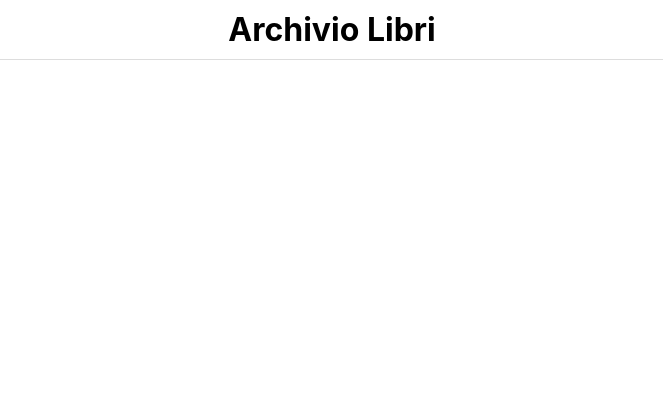
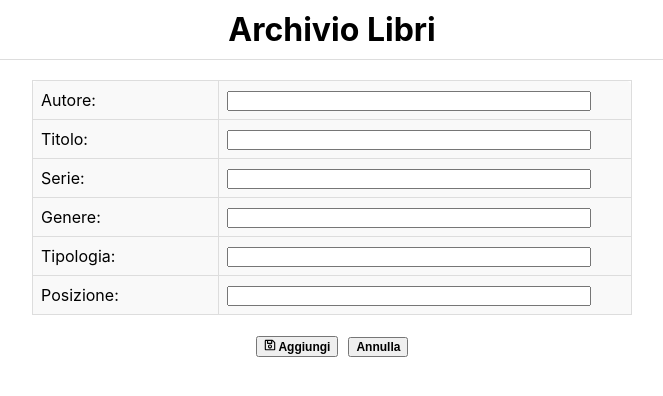
Before and after one commit to NicoloSoma/ArchivioLibri_frontend, a React (Create React App) app: page /add-new in a window 1280 px wide. Before the commit this address had no page. Shown: the top 396 px of the page, without its empty margins (308-971 px from the left). Built offline with nearby package versions, Linux system fonts and the light colour scheme.

Commit message:
funziona add-new-libro, funziona cancella libro

```diff
--- a/src/App.js
+++ b/src/App.js
@@ -124,6 +124,7 @@ import { BrowserRouter as Router, Routes, Route } from "react-router-dom";
 import HomePage from "./HomePage";
 import BookDetail from "./BookDetail";
 import './App.css';
+import NewBookForm from "./NewBookForm";
 
 function App() {
   return (
@@ -135,6 +136,7 @@ function App() {
         <Routes>
           <Route path="/" element={<HomePage />} />
           <Route path="/book/:id" element={<BookDetail />} />
+          <Route path="/add-new" element={<NewBookForm />} />
         </Routes>
       </div>
     </Router>
--- a/src/BookDetail.js
+++ b/src/BookDetail.js
@@ -6,6 +6,7 @@ import "./App.css"; // Importa il tuo file CSS
 import { FaPencil } from "react-icons/fa6";
 import { FaRegSave } from "react-icons/fa";
 import { IoMdArrowRoundBack } from "react-icons/io";
+import { MdDeleteOutline } from "react-icons/md";
 
 function BookDetail() {
   const { id } = useParams();
@@ -24,6 +25,9 @@ function BookDetail() {
     Posizione: "",
     Letto: "",
   });
+
+  const [alertMessage, setAlertMessage] = useState(false);
+  const [isDeleting, setIsDeleting] = useState(false);
 
   useEffect(() => {
     //fetch("http://localhost:3001/books")
@@ -101,6 +105,80 @@ function BookDetail() {
 
   return (
     <div className="book-detail">
+      {alertMessage && (
+        <div className="modal-overlay">
+          <div className="modal-content">
+            {isDeleting ? (
+              <p>Eliminazione in corso...</p>
+            ) : (
+              <>
+                <p>Sei sicuro di voler cancellare questo libro?</p>
+
+                <div className="compact-view">
+                  {Object.entries(book).map(([key, value]) => (
+                    <div key={key} style={{ display: "flex", justifyContent: "flex-start", marginBottom: "5px" }}>
+                      <span style={{ fontWeight: "bold" }}>{key}: </span>
+                      <span style={{ marginLeft: "1ch" }}>{value}</span>
+                    </div>
+                  ))}
+                </div>
+
+                <div style={{ marginTop: "1rem" }}>
+                  <button
+                    style={{
+                      backgroundColor: "#e74c3c",
+                      color: "#fff",
+                      padding: "6px 12px",
+                      border: "none",
+                      borderRadius: "6px",
+                      marginRight: "10px",
+                      cursor: "pointer",
+                      fontSize: "14px",
+                    }}
+                    onClick={() => {
+                      setIsDeleting(true);
+                      fetch(
+                        `https://archiviolibri-backend.onrender.com/books/${id}`,
+                        {
+                          method: "DELETE",
+                        }
+                      )
+                        .then(() => {
+                          setIsDeleting(false);
+                          setAlertMessage(false);
+                          navigate("/");
+                        })
+                        .catch((error) => {
+                          console.error(
+                            "Errore nella cancellazione del libro:",
+                            error
+                          );
+                        });
+                    }}
+                  >
+                    Conferma
+                  </button>
+                  <button
+                    style={{
+                      backgroundColor: "#bdc3c7",
+                      color: "#333",
+                      padding: "6px 12px",
+                      border: "none",
+                      borderRadius: "6px",
+                      cursor: "pointer",
+                      fontSize: "14px",
+                    }}
+                    onClick={() => setAlertMessage(false)}
+                  >
+                    Annulla
+                  </button>
+                </div>
+              </>
+            )}
+          </div>
+        </div>
+      )}
+
       {isEditing ? (
         <>
           <form>
@@ -188,8 +266,21 @@ function BookDetail() {
               </tbody>
             </table>
           </form>
-          <button style={{marginRight: "5px", fontSize: "12px"}} onClick={handleSave}> <FaRegSave /><strong> Salva</strong></button>
-          <button style={{marginLeft: "5px", fontSize: "12px"}} onClick={handleCancel}> <strong> Annulla</strong></button>
+          <button
+            style={{ marginRight: "5px", fontSize: "12px" }}
+            onClick={handleSave}
+          >
+            {" "}
+            <FaRegSave />
+            <strong> Salva</strong>
+          </button>
+          <button
+            style={{ marginLeft: "5px", fontSize: "12px" }}
+            onClick={handleCancel}
+          >
+            {" "}
+            <strong> Annulla</strong>
+          </button>
         </>
       ) : (
         <>
@@ -208,11 +299,10 @@ function BookDetail() {
                 display: "flex",
                 alignItems: "center",
                 justifyContent: "center",
-
               }}
             >
               <Link to="/">
-                <IoMdArrowRoundBack color="black" />
+                <IoMdArrowRoundBack color="black" size={20} />
               </Link>
             </button>
             <h2>{book.Titolo}</h2>
@@ -226,7 +316,19 @@ function BookDetail() {
               }}
               onClick={() => setIsEditing(true)}
             >
-              <FaPencil />
+              <FaPencil size={20} />
+            </button>
+            <button
+              onClick={() => setAlertMessage(true)}
+              style={{
+                aspectRatio: "1 / 1",
+                height: "100%",
+                display: "flex",
+                alignItems: "center",
+                justifyContent: "center",
+              }}
+            >
+              <MdDeleteOutline size={20} />
             </button>
           </div>
           <table className="book-detail-table">
--- a/src/HomePage.js
+++ b/src/HomePage.js
@@ -3,6 +3,8 @@ import { useNavigate } from "react-router-dom";
 import { useSearch } from "./context/SearchContext"; // percorso corretto
 
 import "./App.css"; // Importa il tuo file CSS
+
+import { IoAddCircleOutline, IoCloseSharp } from "react-icons/io5";
 
 function HomePage() {
   const [books, setBooks] = useState([]);
@@ -62,6 +64,7 @@ function HomePage() {
         <p>Caricamento libri in corso...</p>
       ) : (
         <>
+          <div style={{ marginBottom: "2rem" }}></div>
           <div
             style={{
               display: "flex",
@@ -90,38 +93,16 @@ function HomePage() {
               }}
               style={{
                 marginLeft: "0.5rem",
-                padding: "0.5rem",
+                padding: "0.2rem",
                 cursor: "pointer",
               }}
             >
-              ✕
+              <IoCloseSharp size={20} color="red" />
             </button>
           </div>
 
-          <table>
-            <thead>
-              <tr>
-                <th>Autore</th>
-                <th>Titolo</th>
-                <th>Serie</th>
-              </tr>
-            </thead>
-            <tbody>
-              {currentBooks.map((book) => (
-                <tr
-                  key={book.id}
-                  onClick={() => navigate(`/book/${book.id}`)}
-                  style={{ cursor: "pointer" }}
-                >
-                  <td>{book.Autore}</td>
-                  <td>{book.Titolo}</td>
-                  <td>{book.Serie}</td>
-                </tr>
-              ))}
-            </tbody>
-          </table>
           <div style={{ marginTop: "1rem" }}>
-          <button
+            <button
               onClick={() => setCurrentPage(() => 1)}
               disabled={currentPage === 1}
             >
@@ -149,15 +130,41 @@ function HomePage() {
             </button>
 
             <button
-              onClick={() =>
-                setCurrentPage(() => totalPages)
-              }
+              onClick={() => setCurrentPage(() => totalPages)}
               disabled={currentPage === totalPages}
             >
               &gt;&gt;
             </button>
           </div>
+
+          <table>
+            <thead>
+              <tr>
+                <th>Autore</th>
+                <th>Titolo</th>
+                <th>Serie</th>
+              </tr>
+            </thead>
+            <tbody>
+              {currentBooks.map((book) => (
+                <tr
+                  key={book.id}
+                  onClick={() => navigate(`/book/${book.id}`)}
+                  style={{ cursor: "pointer" }}
+                >
+                  <td>{book.Autore}</td>
+                  <td>{book.Titolo}</td>
+                  <td>{book.Serie}</td>
+                </tr>
+              ))}
+            </tbody>
+          </table>
+
           <div style={{ marginBottom: "2rem" }}></div>
+
+          <div className="floating-add-button">
+            <IoAddCircleOutline size={40} onClick={() => {navigate("add-new")}}/>
+          </div>
         </>
       )}
     </div>
--- /dev/null
+++ b/src/NewBookForm.js
@@ -0,0 +1,187 @@
+import React, { useState } from "react";
+import { useNavigate } from "react-router-dom";
+
+import "./App.css"; // Importa il tuo file CSS
+
+import { FaRegSave } from "react-icons/fa";
+
+function NewBookForm() {
+  const [formData, setFormData] = useState({
+    Autore: "",
+    Titolo: "",
+    Serie: "",
+    Genere: "",
+    Tipologia: "",
+    Posizione: "",
+    Letto: "",
+  });
+  const navigate = useNavigate(); // Usa useNavigate per la navigazione
+
+  const [isCreating, setIsCreating] = useState(false);
+
+  const handleChange = (e) => {
+    const { name, value } = e.target;
+    setFormData((prev) => ({
+      ...prev,
+      [name]: value,
+    }));
+  };
+
+  const handleSave = () => {
+    setIsCreating(true); // Imposta lo stato di creazione a true
+    fetch("https://archiviolibri-backend.onrender.com/add-book", {
+      method: "POST",
+      headers: {
+        "Content-Type": "application/json",
+      },
+      body: JSON.stringify(formData),
+    })
+      .then((response) => {
+        if (response.ok) {
+          setIsCreating(false); // Imposta lo stato di creazione a false
+          navigate("/"); // Redirect to home on success
+        } else {
+          return response.json().then((error) => {
+            console.error("Error:", error);
+            alert("Errore durante il salvataggio del libro.");
+          });
+        }
+      })
+      .catch((error) => {
+        console.error("Fetch error:", error);
+        alert("Errore di rete durante il salvataggio del libro.");
+      });
+  };
+
+  const handleCancel = () => {
+    setFormData({
+      Autore: "",
+      Titolo: "",
+      Serie: "",
+      Genere: "",
+      Tipologia: "",
+      Posizione: "",
+      Letto: "",
+    });
+    navigate("/");
+  };
+
+  return (
+    <div className="book-detail">
+      <>
+        <form>
+          <table className="book-detail-table">
+            <tbody>
+              <tr>
+                <td>Autore:</td>
+                <td>
+                  <input
+                    type="text"
+                    name="Autore"
+                    value={formData.Autore}
+                    onChange={handleChange}
+                  />
+                </td>
+              </tr>
+              <tr>
+                <td>Titolo:</td>
+                <td>
+                  <input
+                    type="text"
+                    name="Titolo"
+                    value={formData.Titolo}
+                    onChange={handleChange}
+                  />
+                </td>
+              </tr>
+              <tr>
+                <td>Serie:</td>
+                <td>
+                  <input
+                    type="text"
+                    name="Serie"
+                    value={formData.Serie}
+                    onChange={handleChange}
+                  />
+                </td>
+              </tr>
+              <tr>
+                <td>Genere:</td>
+                <td>
+                  <input
+                    type="text"
+                    name="Genere"
+                    value={formData.Genere}
+                    onChange={handleChange}
+                  />
+                </td>
+              </tr>
+              <tr>
+                <td>Tipologia:</td>
+                <td>
+                  <input
+                    type="text"
+                    name="Tipologia"
+                    value={formData.Tipologia}
+                    onChange={handleChange}
+                  />
+                </td>
+              </tr>
+              <tr>
+                <td>Posizione:</td>
+                <td>
+                  <input
+                    type="text"
+                    name="Posizione"
+                    value={formData.Posizione}
+                    onChange={handleChange}
+                  />
+                </td>
+              </tr>
+              {/*}
+                <tr>
+                  <td>Letto da:</td>
+                  <td>
+                    <input
+                      type="text"
+                      name="Letto"
+                      value={formData.Letto}
+                      onChange={handleChange}
+                    />
+                  </td>
+                </tr>
+                */}
+            </tbody>
+          </table>
+        </form>
+
+        {isCreating && (
+          <div className="modal-overlay">
+            <div className="modal-content">
+              <h2>Creazione in corso...</h2>
+              <p>Attendere prego...</p>
+            </div>
+          </div>
+        )}
+
+        <button
+          style={{ marginRight: "5px", fontSize: "12px" }}
+          onClick={handleSave}
+        >
+          {" "}
+          <FaRegSave />
+          <strong> Aggiungi</strong>
+        </button>
+        <button
+          style={{ marginLeft: "5px", fontSize: "12px" }}
+          onClick={handleCancel}
+        >
+          {" "}
+          <strong> Annulla</strong>
+        </button>
+      </>
+    </div>
+  );
+}
+
+export default NewBookForm;
```
Also changed, not shown: src/App.css (+32 -0 lines).
